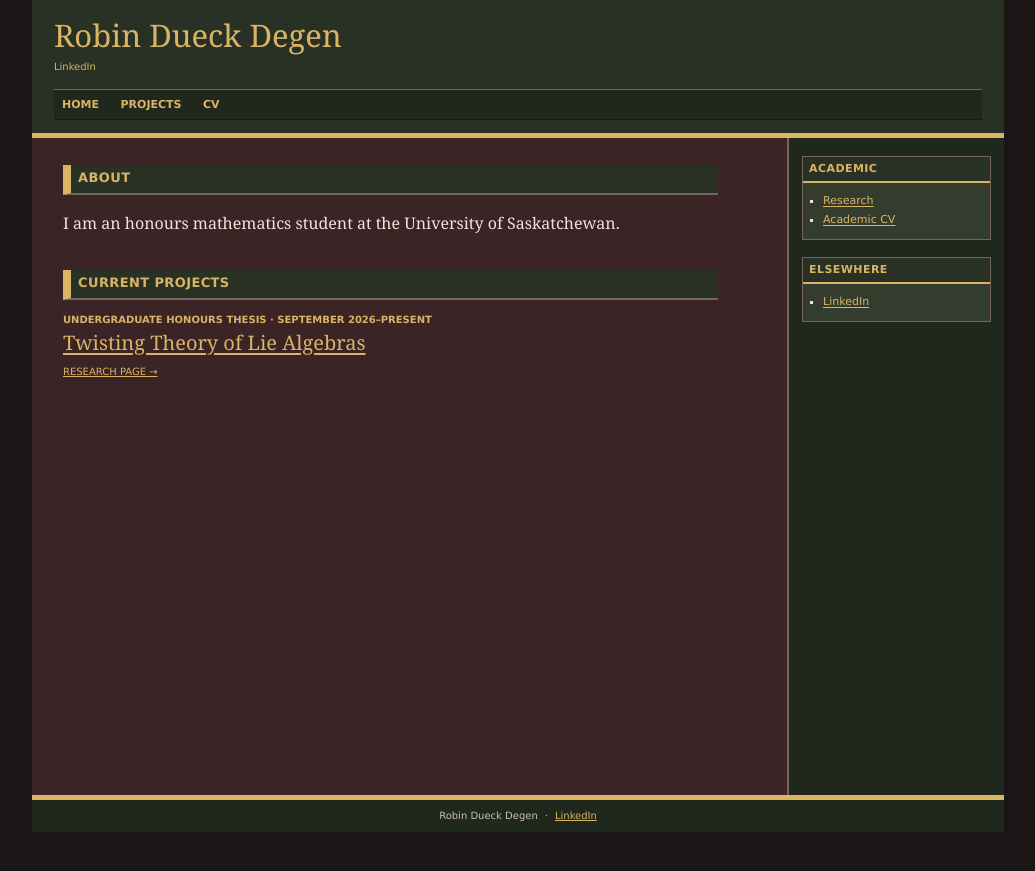
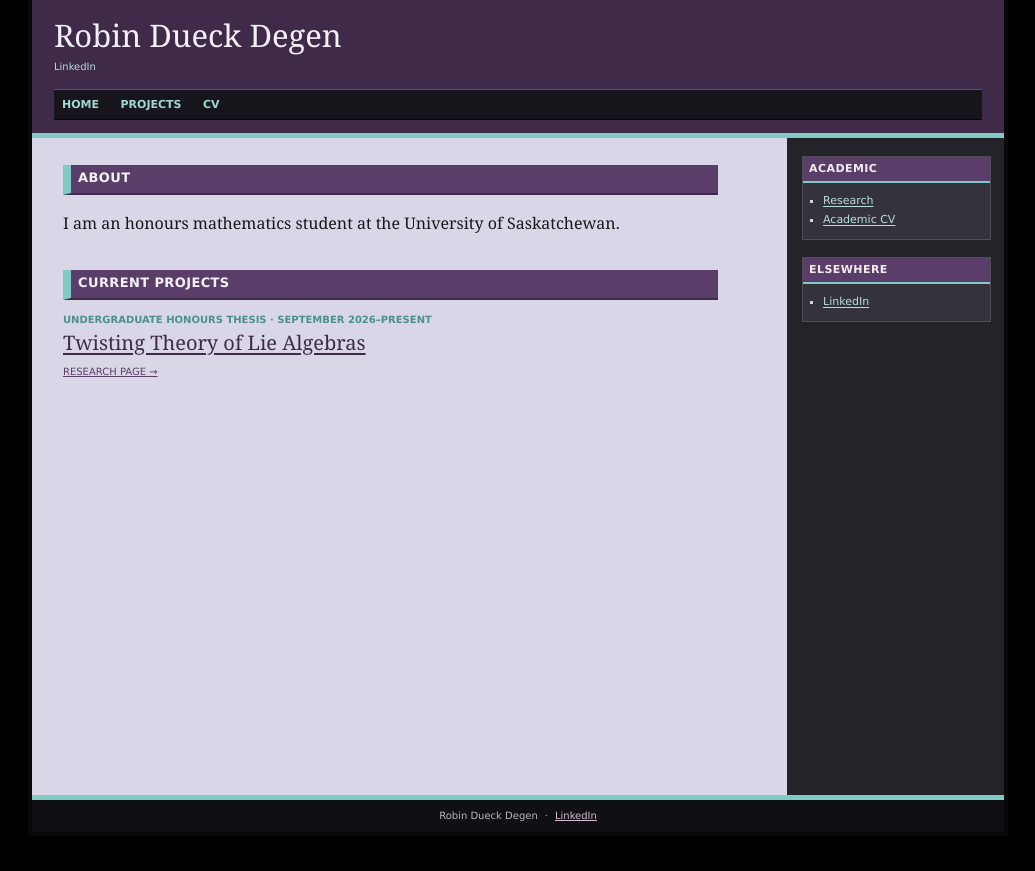
Before and after one commit to 8ts5bgytc8-cyber/robindueckdegen.com, a Jekyll site: the page built from index.html, in a window 1280 px wide. Shown: the top 871 px of the page, without its empty margins (122-1157 px from the left). Built offline with Jekyll 4.4.1, drawn with Linux system fonts in a browser that asks for light colours.

Commit message:
Restore original purple palette while retaining global theme controls

```diff
--- a/assets/css/main.css
+++ b/assets/css/main.css
@@ -5,26 +5,26 @@
 
 * { box-sizing: border-box; }
 
-html { background: var(--page-surround); }
+html { background: var(--outer); }
 
 body {
   margin: 0;
   min-height: 100vh;
-  background: var(--page-surround);
-  color: var(--text);
+  background: var(--outer);
+  color: var(--ink);
   font-family: Georgia, "Times New Roman", Times, serif;
   font-size: 16px;
   line-height: 1.58;
 }
 
 a {
-  color: var(--link);
+  color: var(--purple);
   text-decoration: underline;
   text-underline-offset: 0.14em;
 }
 
 a:visited { color: var(--link-visited); }
-a:hover, a:focus { color: var(--link-hover); }
+a:hover, a:focus { color: var(--orange-dark); }
 
 .site-shell {
   width: min(var(--max-width), calc(100% - 36px));
@@ -32,7 +32,7 @@ a:hover, a:focus { color: var(--link-hover); }
   margin: 0 auto 40px;
   border: 4px solid var(--frame-border);
   border-top: 0;
-  background: var(--page-bg);
+  background: var(--paper);
   display: flex;
   flex-direction: column;
 }
@@ -41,8 +41,8 @@ a:hover, a:focus { color: var(--link-hover); }
 .site-header {
   padding: 19px 22px 13px;
   color: var(--header-text);
-  background: var(--header-bg);
-  border-bottom: 5px solid var(--accent);
+  background: var(--purple-dark);
+  border-bottom: 5px solid var(--orange);
 }
 
 .site-title,
@@ -55,38 +55,38 @@ a:hover, a:focus { color: var(--link-hover); }
 }
 
 .site-title:hover,
-.site-title:focus { color: var(--link-hover); }
+.site-title:focus { color: var(--hover-on-dark); }
 
 .site-header-links {
   margin: 5px 0 0;
-  color: var(--text-muted);
+  color: var(--header-muted);
   font-family: Verdana, Tahoma, Arial, sans-serif;
   font-size: 10px;
 }
 
 .site-header-links a,
 .site-header-links a:visited {
-  color: var(--link);
+  color: var(--sidebar-link);
   text-decoration: none;
 }
 
 .site-header-links a:hover,
 .site-header-links a:focus {
-  color: var(--link-hover);
+  color: var(--hover-on-dark);
   text-decoration: underline;
 }
 
 .site-header-link-divider {
   margin: 0 5px;
-  color: var(--border);
+  color: var(--header-divider);
 }
 
 .site-nav {
   margin-top: 14px;
   padding: 6px 8px;
   background: var(--nav-bg);
-  border-top: 1px solid var(--border);
-  border-bottom: 1px solid var(--frame-border);
+  border-top: 1px solid var(--nav-border);
+  border-bottom: 1px solid var(--nav-bottom-border);
   font-family: Verdana, Tahoma, Arial, sans-serif;
   font-size: 11px;
 }
@@ -95,14 +95,14 @@ a:hover, a:focus { color: var(--link-hover); }
 .site-nav a:visited {
   display: inline-block;
   margin-right: 18px;
-  color: var(--link);
+  color: var(--nav-link);
   font-weight: bold;
   text-decoration: none;
 }
 
 .site-nav a:hover,
 .site-nav a:focus {
-  color: var(--link-hover);
+  color: var(--white);
   text-decoration: underline;
 }
 
@@ -129,7 +129,7 @@ a:hover, a:focus { color: var(--link-hover); }
 .home-main {
   min-width: 0;
   padding: 27px 31px 48px;
-  border-right: 2px solid var(--border);
+  border-right: 2px solid var(--column-border);
 }
 
 .home-main > * {
@@ -144,9 +144,9 @@ a:hover, a:focus { color: var(--link-hover); }
   margin: 0 0 12px;
   padding: 3px 7px 4px;
   color: var(--band-text);
-  background: var(--band-bg);
-  border-left: 8px solid var(--accent);
-  border-bottom: 2px solid var(--border);
+  background: var(--purple);
+  border-left: 8px solid var(--orange);
+  border-bottom: 2px solid var(--purple-dark);
   font-family: Verdana, Tahoma, Arial, sans-serif;
   font-size: 13px;
   letter-spacing: 0.03em;
@@ -163,7 +163,7 @@ a:hover, a:focus { color: var(--link-hover); }
 
 .home-entry h3 {
   margin: 0 0 5px;
-  color: var(--heading);
+  color: var(--purple-dark);
   font-size: 20px;
   font-weight: normal;
   line-height: 1.15;
@@ -175,7 +175,7 @@ a:hover, a:focus { color: var(--link-hover); }
 
 .home-meta {
   margin: 0 0 3px;
-  color: var(--metadata);
+  color: var(--orange-dark);
   font-family: Verdana, Tahoma, Arial, sans-serif;
   font-size: 10px;
   font-weight: bold;
@@ -202,7 +202,7 @@ a:hover, a:focus { color: var(--link-hover); }
 
 .home-sidebar {
   padding: 18px 13px 36px;
-  color: var(--text);
+  color: var(--sidebar-text);
   background: var(--sidebar-bg);
   font-family: Verdana, Tahoma, Arial, sans-serif;
   font-size: 11px;
@@ -211,16 +211,16 @@ a:hover, a:focus { color: var(--link-hover); }
 
 .home-sidebar section {
   margin: 0 0 17px;
-  border: 1px solid var(--border);
-  background: var(--sidebar-surface-bg);
+  border: 1px solid var(--sidebar-rule);
+  background: var(--sidebar-box);
 }
 
 .home-sidebar h2 {
   margin: 0;
   padding: 4px 6px;
-  color: var(--band-text);
-  background: var(--band-bg);
-  border-bottom: 2px solid var(--accent);
+  color: var(--sidebar-heading);
+  background: var(--purple);
+  border-bottom: 2px solid var(--orange);
   font-size: 11px;
   text-transform: uppercase;
   letter-spacing: 0.04em;
@@ -234,9 +234,9 @@ a:hover, a:focus { color: var(--link-hover); }
 
 .sidebar-list li { margin: 3px 0; }
 .home-sidebar a,
-.home-sidebar a:visited { color: var(--link); }
+.home-sidebar a:visited { color: var(--sidebar-link); }
 .home-sidebar a:hover,
-.home-sidebar a:focus { color: var(--link-hover); }
+.home-sidebar a:focus { color: var(--white); }
 
 /* Navigation/index template */
 .section-index-page {
@@ -252,12 +252,12 @@ a:hover, a:focus { color: var(--link-hover); }
 .section-index-header {
   margin-bottom: 38px;
   padding-bottom: 22px;
-  border-bottom: 3px solid var(--accent);
+  border-bottom: 3px solid var(--orange);
 }
 
 .section-kicker {
   margin: 0 0 6px;
-  color: var(--metadata);
+  color: var(--orange-dark);
   font-family: Verdana, Tahoma, Arial, sans-serif;
   font-size: 10px;
   font-weight: bold;
@@ -267,7 +267,7 @@ a:hover, a:focus { color: var(--link-hover); }
 
 .section-index-header h1 {
   margin: 0 0 11px;
-  color: var(--heading);
+  color: var(--purple-dark);
   font-size: 34px;
   font-weight: normal;
   line-height: 1.08;
@@ -276,7 +276,7 @@ a:hover, a:focus { color: var(--link-hover); }
 .section-index-header p:last-child {
   max-width: 660px;
   margin-bottom: 0;
-  color: var(--text);
+  color: var(--index-text);
   font-size: 17px;
 }
 
@@ -287,14 +287,14 @@ a:hover, a:focus { color: var(--link-hover); }
 
 .project-index-entry {
   padding: 23px 24px 21px;
-  border: 1px solid var(--border);
-  border-left: 7px solid var(--accent);
-  background: var(--surface-bg);
+  border: 1px solid var(--card-border);
+  border-left: 7px solid var(--purple);
+  background: var(--card-bg);
 }
 
 .project-index-meta {
   margin-bottom: 6px;
-  color: var(--metadata);
+  color: var(--orange-dark);
   font-family: Verdana, Tahoma, Arial, sans-serif;
   font-size: 10px;
   font-weight: bold;
@@ -310,7 +310,7 @@ a:hover, a:focus { color: var(--link-hover); }
 }
 
 .project-index-entry h2 a {
-  color: var(--heading);
+  color: var(--purple-dark);
 }
 
 .project-index-entry p {
@@ -326,7 +326,7 @@ a:hover, a:focus { color: var(--link-hover); }
 }
 
 .placeholder {
-  color: var(--text-muted);
+  color: var(--muted);
   font-style: italic;
 }
 
@@ -335,16 +335,16 @@ a:hover, a:focus { color: var(--link-hover); }
   justify-content: center;
   gap: 7px;
   padding: 8px 14px;
-  color: var(--text-muted);
+  color: var(--footer-text);
   background: var(--footer-bg);
-  border-top: 5px solid var(--accent);
+  border-top: 5px solid var(--orange);
   font-family: Verdana, Tahoma, Arial, sans-serif;
   font-size: 10px;
 }
 
 .site-footer a,
-.site-footer a:visited { color: var(--link); }
-.site-footer a:hover { color: var(--link-hover); }
+.site-footer a:visited { color: var(--footer-link); }
+.site-footer a:hover { color: var(--hover-on-dark); }
 
 @media (max-width: 720px) {
   .site-shell {
@@ -367,7 +367,7 @@ a:hover, a:focus { color: var(--link-hover); }
     padding: 23px 19px 38px;
     border-right: 0;
   }
-  .home-sidebar { border-top: 5px solid var(--accent); }
+  .home-sidebar { border-top: 5px solid var(--orange); }
   .course-list { columns: 1; }
 
   .section-index-page { padding: 28px 20px 42px; }
@@ -391,12 +391,12 @@ a:hover, a:focus { color: var(--link-hover); }
 .cv-header {
   margin-bottom: 36px;
   padding-bottom: 18px;
-  border-bottom: 3px solid var(--accent);
+  border-bottom: 3px solid var(--orange);
 }
 
 .cv-header h1 {
   margin: 0;
-  color: var(--heading);
+  color: var(--purple-dark);
   font-size: 30px;
   font-weight: normal;
   line-height: 1.08;
@@ -411,9 +411,9 @@ a:hover, a:focus { color: var(--link-hover); }
   margin: 0 0 16px;
   padding: 3px 7px 4px;
   color: var(--band-text);
-  background: var(--band-bg);
-  border-left: 8px solid var(--accent);
-  border-bottom: 2px solid var(--border);
+  background: var(--purple);
+  border-left: 8px solid var(--orange);
+  border-bottom: 2px solid var(--purple-dark);
   font-family: Verdana, Tahoma, Arial, sans-serif;
   font-size: 13px;
   letter-spacing: 0.03em;
@@ -433,7 +433,7 @@ a:hover, a:focus { color: var(--link-hover); }
 
 .cv-entry h3 {
   margin: 0 0 3px;
-  color: var(--heading);
+  color: var(--purple-dark);
   font-size: 20px;
   font-weight: normal;
   line-height: 1.2;
@@ -444,7 +444,7 @@ a:hover, a:focus { color: var(--link-hover); }
 }
 
 .cv-entry-subtitle {
-  color: var(--text-muted);
+  color: var(--muted);
   font-style: italic;
 }
 
@@ -458,7 +458,7 @@ a:hover, a:focus { color: var(--link-hover); }
 
 .cv-date {
   margin: 3px 0 0 !important;
-  color: var(--metadata);
+  color: var(--orange-dark);
   font-family: Verdana, Tahoma, Arial, sans-serif;
   font-size: 10px;
   font-weight: bold;
@@ -505,7 +505,7 @@ a:hover, a:focus { color: var(--link-hover); }
 .sidebar-item-meta {
   display: block;
   margin-top: 2px;
-  color: var(--text-muted);
+  color: var(--sidebar-muted);
   font-size: 9px;
   line-height: 1.3;
   text-transform: uppercase;
@@ -514,7 +514,7 @@ a:hover, a:focus { color: var(--link-hover); }
 .sidebar-more {
   margin-top: 10px !important;
   padding-top: 7px;
-  border-top: 1px dotted var(--border);
+  border-top: 1px dotted var(--sidebar-rule);
 }
 
 
--- a/assets/css/theme.css
+++ b/assets/css/theme.css
@@ -1,49 +1,59 @@
-/* GLOBAL COLOURS — edit this file, not the generated copy in _site.
-   These settings apply to the main site, CV, projects, notes, and blog.
-   Change the hexadecimal values below, save, then rebuild/refresh the site.
-   The role mappings below reuse the palette so one edit affects every use.
-   Palette: burgundy reading surfaces, deep olive framing, and antique gold accents.
+/* GLOBAL COLOURS — original purple, lavender, teal and charcoal palette.
+   Edit values here; all source stylesheets use these variables.
+   Save and rebuild Jekyll. Do not edit generated files under _site.
 */
 :root {
-  /* Palette: edit these first. */
-  --burgundy: #3b2426;          /* Main reading background */
-  --burgundy-panel: #452e30;    /* Cards and contents panels */
-  --burgundy-code: #302325;     /* Code backgrounds */
-  --olive: #394231;             /* Olive palette colour */
-  --olive-deep: #293024;        /* Header and navigation */
-  --olive-panel: #333c2d;       /* Cards, sidebar boxes and code */
-  --olive-darkest: #20271d;    /* Sidebar and footer */
-  --gold: #d8b464;             /* Headings, links and accent rules */
-  --gold-soft: #c9b58b;        /* Visited links */
-  --cream: #eee5d8;           /* Body text */
-  --warm-muted: #cdbfb1;      /* Secondary text */
-  --warm-rule: #76665a;       /* Borders and separators */
-  --warm-white: #fff5d6;      /* Hover and focus text */
-  --near-black: #191615;      /* Outside the page */
-  --figure-paper: #eee5d8;    /* Background behind diagrams/images */
+  --outer: #000000;
+  --paper: #d9d7e7;
+  --paper-soft: #f0e9dd;
+  --ink: #17161b;
+  --muted: #625e69;
+  --rule: #837872;
+  --purple: #5a3d68;
+  --purple-dark: #3f2a49;
+  --orange: #7fcac3;
+  --orange-dark: #4c908a;
+  --sidebar-bg: #242329;
+  --sidebar-box: #34323a;
+  --sidebar-rule: #514d58;
+  --sidebar-text: #d8d4df;
 
-  /* Roles: replace an alias with a colour to adjust that area separately. */
-  --page-surround: var(--near-black);
-  --page-bg: var(--burgundy);
-  --surface-bg: var(--burgundy-panel);
-  --text: var(--cream);
-  --text-muted: var(--warm-muted);
-  --heading: var(--gold);
-  --accent: var(--gold);
-  --metadata: var(--gold);
-  --link: var(--gold);
-  --link-visited: var(--gold-soft);
-  --link-hover: var(--warm-white);
-  --border: var(--warm-rule);
-  --frame-border: var(--near-black);
-  --header-bg: var(--olive-deep);
-  --header-text: var(--gold);
-  --nav-bg: var(--olive-darkest);
-  --band-bg: var(--olive-deep);
-  --band-text: var(--gold);
-  --sidebar-bg: var(--olive-darkest);
-  --sidebar-surface-bg: var(--olive-panel);
-  --footer-bg: var(--olive-darkest);
-  --code-bg: var(--burgundy-code);
-  --figure-bg: var(--figure-paper);
+  /* Additional colours used by individual components. */
+  --link-visited: #6e5877;
+  --frame-border: #08080a;
+  --header-text: #f3f0f7;
+  --hover-on-dark: #ffffff;
+  --header-muted: #c9c4dc;
+  --sidebar-link: #b7dddd;
+  --header-divider: #8f889d;
+  --nav-bg: #17151c;
+  --nav-border: #5d5261;
+  --nav-bottom-border: #080708;
+  --nav-link: #9fd7d2;
+  --white: #fff;
+  --column-border: #242226;
+  --band-text: #f5f2f8;
+  --sidebar-heading: #f2ecef;
+  --index-text: #3f3a37;
+  --card-border: #a99e95;
+  --card-bg: #f7f0e4;
+  --footer-text: #bdb5bf;
+  --footer-bg: #101014;
+  --footer-link: #d2becf;
+  --sidebar-muted: #aaa4b2;
+  --blog-guide-text: #5c554f;
+  --blog-guide-bg: #eee4d7;
+  --blog-guide-border: #c5b8ad;
+  --post-list-border: #c8bfb8;
+  --post-description: #423d39;
+  --post-deck: #49433f;
+  --code-bg: #eee5d8;
+  --code-border: #c9bdb2;
+  --quote-text: #4f4945;
+  --project-deck: #453f3b;
+  --figure-border: #cfc3ba;
+  --figure-title: #4a403a;
+  --related-border: #d1c6bd;
+  --contents-border: #b9aea5;
+  --contents-bg: rgba(255, 255, 255, 0.26);
 }
```
Also changed, not shown: assets/css/blog.css (+21 -21 lines), assets/css/project.css (+28 -28 lines).
